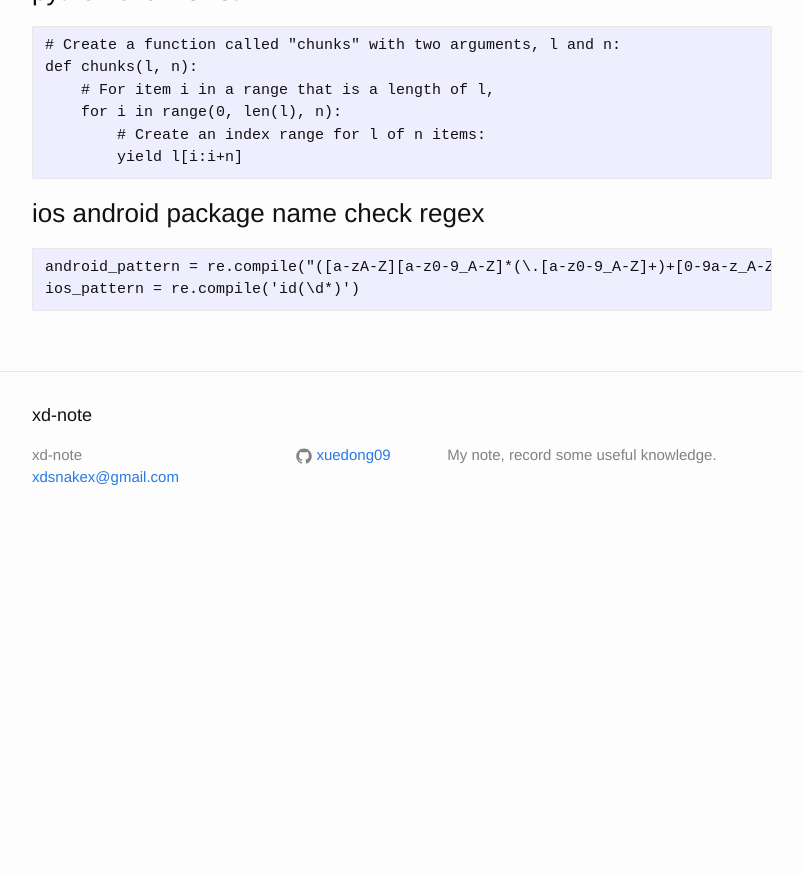
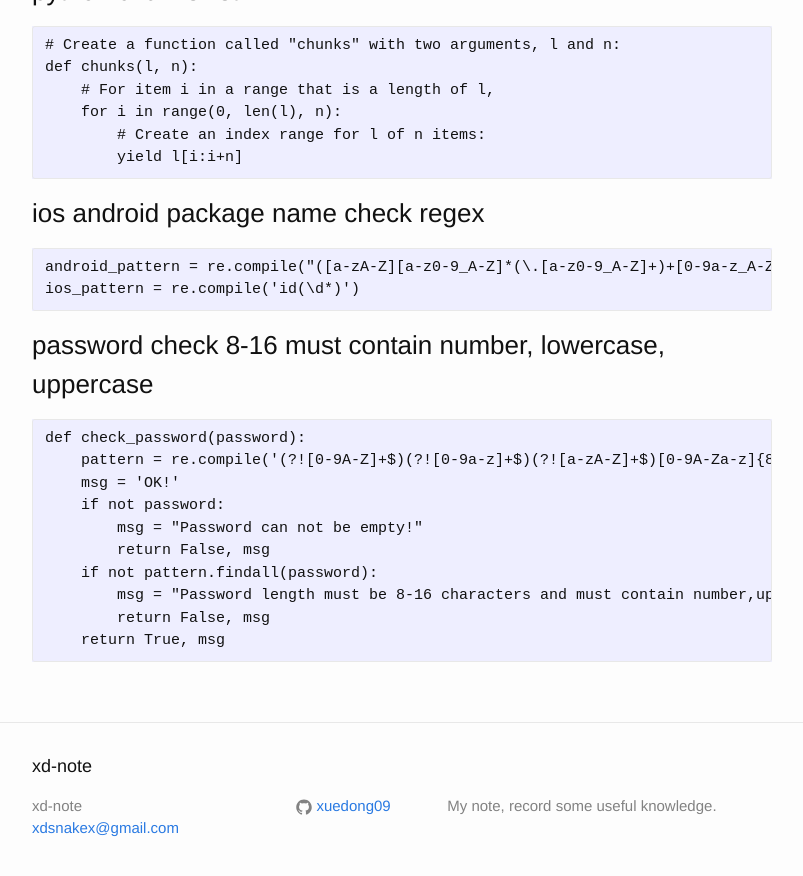
Before and after one commit to xuedong09/xuedong09.github.io, a Jekyll site: the page built from _posts/2016-02-17-python.md, in a window 1280 px wide and 900 px high, scrolled down 2174 px. Shown: the top 876 px of the window, without its empty margins (238-1041 px from the left). Built offline with Jekyll 4.4.1, drawn with Linux system fonts in a browser that asks for light colours; before the commit the page ends 2723 px from its top, so only the background shows below that.

Commit message:
add python check password

```diff
--- a/_posts/2016-02-17-python.md
+++ b/_posts/2016-02-17-python.md
@@ -100,3 +100,17 @@ def sortOD(od):
 
     android_pattern = re.compile("([a-zA-Z][a-z0-9_A-Z]*(\.[a-z0-9_A-Z]+)+[0-9a-z_A-Z]?)")
     ios_pattern = re.compile('id(\d*)')
+
+
+### password check 8-16 must contain number, lowercase, uppercase
+
+    def check_password(password):
+        pattern = re.compile('(?![0-9A-Z]+$)(?![0-9a-z]+$)(?![a-zA-Z]+$)[0-9A-Za-z]{8,16}$')
+        msg = 'OK!'
+        if not password:
+            msg = "Password can not be empty!"
+            return False, msg
+        if not pattern.findall(password):
+            msg = "Password length must be 8-16 characters and must contain number,uppercase and lowercase!"
+            return False, msg
+        return True, msg
```
